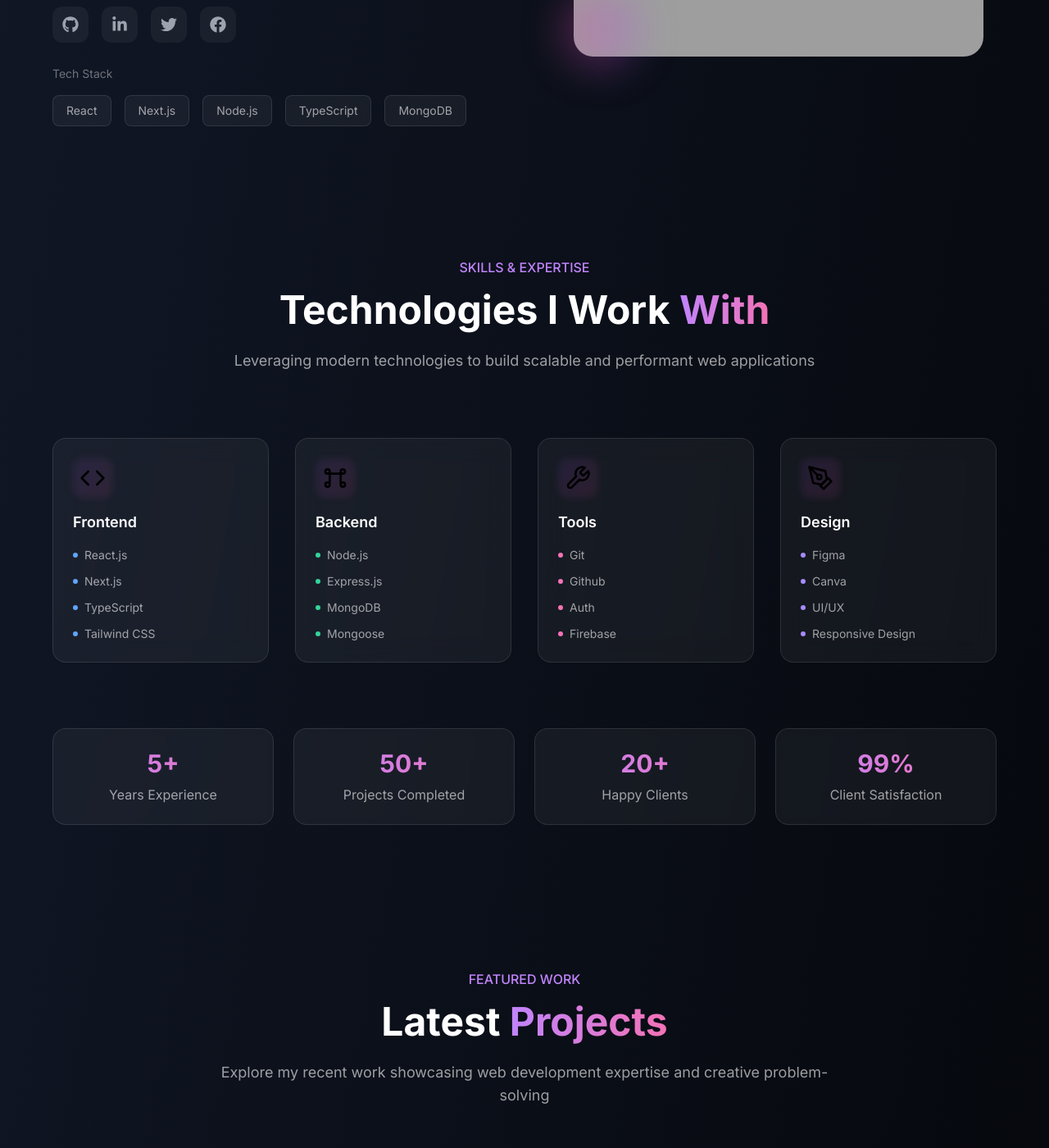
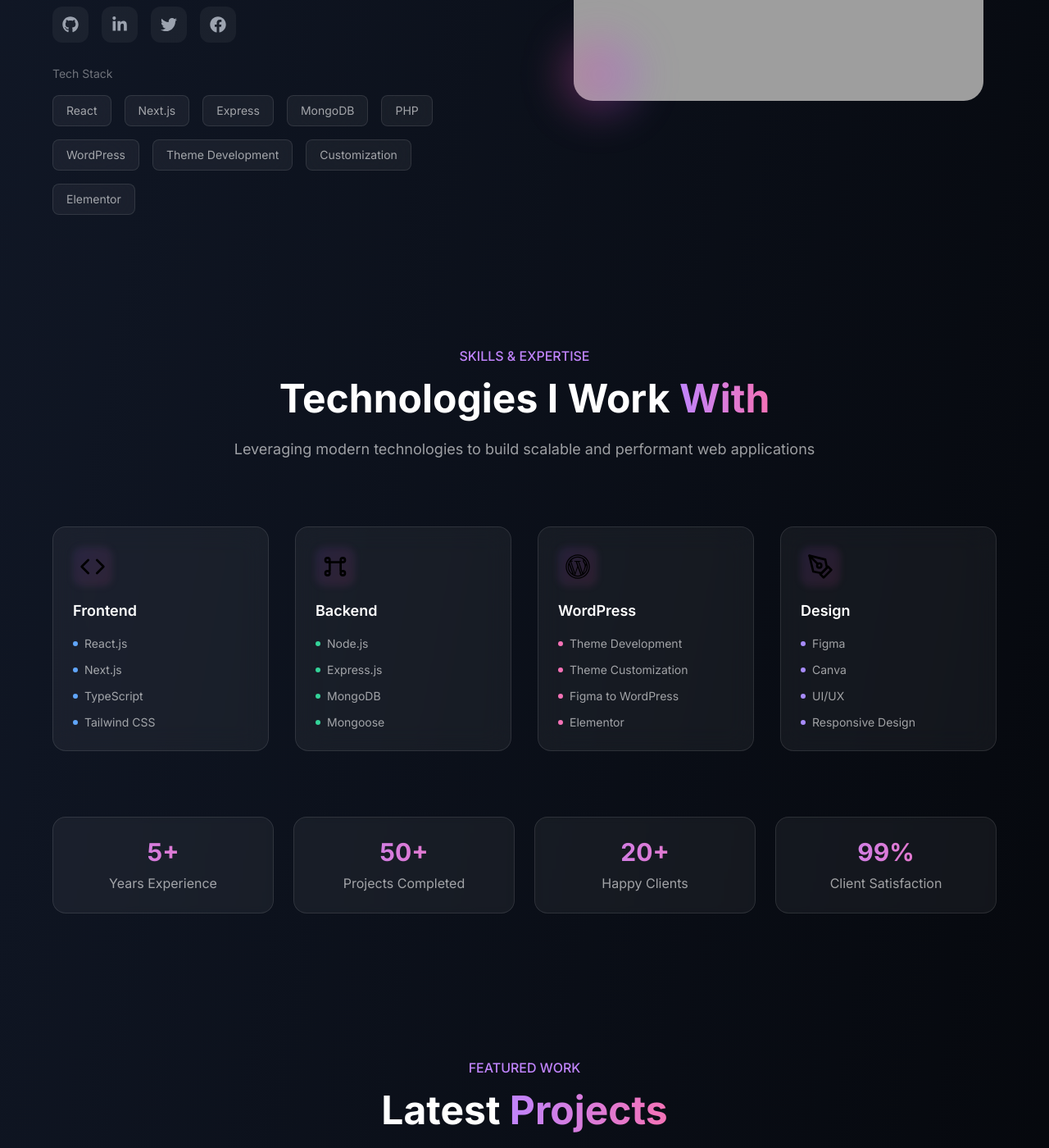
Before and after one commit to MdAthikhasan/My-Portfolio-Site, a Next.js app: page / in a window 1280 px wide. Shown: the part 660-2060 px from the top of the page at 82% size. Built offline with nearby package versions, Linux system fonts and the light colour scheme; grey boxes are pictures that could not be loaded.

Commit message:
Projects added

```diff
--- a/app/components/blog/BlogSidebar.js
+++ b/app/components/blog/BlogSidebar.js
@@ -40,7 +40,7 @@
     </p>
     <div className="flex gap-3">
       <a
-        href="https://github.com/jihad-hossain1"
+        href="https://github.com/MdAthikHasan"
         target="_blank"
         rel="noopener noreferrer"
         className="p-2 rounded-lg bg-white/5 hover:bg-white/10 transition-colors"
--- a/app/components/home/Hero/index.js
+++ b/app/components/home/Hero/index.js
@@ -94,16 +94,24 @@
             >
               <p className="text-sm text-white/40 mb-4">Tech Stack</p>
               <div className="flex flex-wrap gap-4">
-                {["React", "Next.js", "Node.js", "TypeScript", "MongoDB"].map(
-                  (tech, index) => (
+                {[
+                  "React",
+                  "Next.js",
+                  "Express",
+                  "MongoDB",
+                  "PHP",
+                  "WordPress",
+                  "Theme Development",
+                  "Customization",
+                  "Elementor",
+                ].map((tech, index) => (
                   <span
                     key={tech}
                     className="px-4 py-2 rounded-lg bg-white/5 text-white/60 text-sm border border-white/10 backdrop-blur-xl"
                   >
                     {tech}
                   </span>
-                  )
-                )}
+                ))}
               </div>
             </motion.div>
           </motion.div>
--- a/app/components/home/Projects/index.js
+++ b/app/components/home/Projects/index.js
@@ -1,22 +1,36 @@
 "use client";
+import { projects } from "@/app/constants/projects";
+import { AnimatePresence, motion } from "framer-motion";
+import Link from "next/link";
 import { useState } from "react";
-import { motion, AnimatePresence } from "framer-motion";
-import { projects } from "@/app/constants/projects";
+import Container from "../../ui/Container";
 import ProjectCard from "./ProjectCard";
-import Container from "../../ui/Container";
-import Link from "next/link";
 
 const Projects = () => {
   const [hoveredId, setHoveredId] = useState(null);
+  const [filter, setFilter] = useState("All"); // default category
+
+  // Filtered projects
+  const filteredProjects = projects.filter(
+    (project) =>
+      filter === "All" || project.stack?.toLowerCase() === filter.toLowerCase()
+  );
+
+  // Button style function
+  const getButtonClass = (category) =>
+    `px-4 py-2 rounded-xl font-medium transition-all duration-300 border ${
+      filter === category
+        ? "bg-gradient-to-r from-purple-500 to-pink-500 text-white border-transparent"
+        : "bg-white/10 text-white/70 border-white/20 hover:bg-white/20"
+    }`;
 
   return (
     <section className="relative py-20 overflow-hidden">
-      {/* Background Elements */}
+      {/* Background */}
       <div className="absolute inset-0 bg-gradient-to-br from-purple-500/5 to-pink-500/5 -z-10" />
-      {/* <div className="absolute inset-0 bg-[url('/grid.svg')] bg-center [mask-image:linear-gradient(180deg,white,rgba(255,255,255,0))] -z-10" /> */}
 
       <Container>
-        {/* Section Header */}
+        {/* Header */}
         <div className="max-w-3xl mx-auto text-center mb-16">
           <motion.p
             initial={{ opacity: 0, y: 20 }}
@@ -33,8 +47,40 @@
             transition={{ delay: 0.1 }}
             className="text-3xl md:text-4xl lg:text-5xl font-bold mb-6"
           >
-            Latest <span className="text-transparent bg-clip-text bg-gradient-to-r from-purple-400 to-pink-400">Projects</span>
+            Latest{" "}
+            <span className="text-transparent bg-clip-text bg-gradient-to-r from-purple-400 to-pink-400">
+              Projects
+            </span>
           </motion.h2>
+
+          {/* Category Buttons */}
+          <motion.div
+            initial={{ opacity: 0, y: 20 }}
+            whileInView={{ opacity: 1, y: 0 }}
+            viewport={{ once: true }}
+            transition={{ delay: 0.1 }}
+            className="flex items-center justify-center gap-4 mb-6"
+          >
+            <button
+              onClick={() => setFilter("MERN Stack")}
+              className={getButtonClass("MERN Stack")}
+            >
+              Mern
+            </button>
+            <button
+              onClick={() => setFilter("WordPress")}
+              className={getButtonClass("WordPress")}
+            >
+              WordPress
+            </button>
+            <button
+              onClick={() => setFilter("All")}
+              className={getButtonClass("All")}
+            >
+              All
+            </button>
+          </motion.div>
+
           <motion.p
             initial={{ opacity: 0, y: 20 }}
             whileInView={{ opacity: 1, y: 0 }}
@@ -42,14 +88,15 @@
             transition={{ delay: 0.2 }}
             className="text-white/60 text-lg"
           >
-            Explore my recent work showcasing web development expertise and creative problem-solving
+            Explore my recent work showcasing web development expertise and
+            creative problem-solving
           </motion.p>
         </div>
 
         {/* Projects Grid */}
         <div className="grid md:grid-cols-2 lg:grid-cols-3 gap-8">
           <AnimatePresence>
-            {projects.slice(0, 3).map((project, index) => (
+            {filteredProjects.slice(0, 3).map((project, index) => (
               <motion.div
                 key={project.id}
                 initial={{ opacity: 0, y: 20 }}
@@ -59,7 +106,10 @@
                 onHoverStart={() => setHoveredId(project.id)}
                 onHoverEnd={() => setHoveredId(null)}
               >
-                <ProjectCard project={project} isHovered={hoveredId === project.id} />
+                <ProjectCard
+                  project={project}
+                  isHovered={hoveredId === project.id}
+                />
               </motion.div>
             ))}
           </AnimatePresence>
--- a/app/constants/projects.js
+++ b/app/constants/projects.js
@@ -13,6 +13,7 @@
     title: "Sunnah Store",
     description: "Online Store for halal businesses",
     category: "web",
+    stack: "MERN Stack",
     image: images.projects.halalJibika,
     technologies: ["Next.js", "Tailwind", "AuthJs"],
     liveUrl: "https://e-coomerce-project.vercel.app/",
@@ -23,6 +24,7 @@
     title: "Institutional Website",
     description: "Information and services for students",
     category: "web",
+    stack: "MERN Stack",
     image: images.projects.eLearning,
     technologies: ["React", "Bootstrap"],
     liveUrl: "https://bou-university-design.vercel.app/",
@@ -33,6 +35,7 @@
     title: "Smart Invoice generator",
     description: "Generate professional invoices easily",
     category: "web",
+    stack: "MERN Stack",
     image: "https://i.postimg.cc/yNHvr4M7/invoice.png",
     technologies: ["React.js", "Tailwind CSS"],
     liveUrl: "https://smart-invoice-generator-tau.vercel.app/",
@@ -43,6 +46,7 @@
     title: "Task Management Todo app",
     description: "Application  for managing tasks and projects",
     category: "web",
+    stack: "MERN Stack",
     image:
       "https://encrypted-tbn0.gstatic.com/images?q=tbn:ANd9GcToOdMXwSSkScnMIPwA6y1MOeNcL9-3tTbj9ac6mlTTae-6xdClLJiMsdtWCNe7dNlhvZg&usqp=CAU",
     technologies: ["React", "Tailwind CSS"],
@@ -55,6 +59,7 @@
     title: "Personal Website",
     description: "personal portfolio website",
     category: "web",
+    stack: "MERN Stack",
     image:
       "https://market-resized.envatousercontent.com/previews/files/602725017/preview_01.jpg?w=590&h=300&cf_fit=crop&crop=top&format=auto&q=85&s=f39831e1ef4e912898524370d5c44efb1d2bffb4a830e0890331523745f64680",
     technologies: ["React", "Tailwind CSS"],
@@ -68,6 +73,7 @@
     title: "Dua page",
     description: "A dua page where practical muslim can read dua.",
     category: "frontend",
+    stack: "MERN Stack",
     image: "https://i.postimg.cc/9Q02RQ8M/duapage.png",
 
     technology: ["Next js", "Tailwind CSS"],
@@ -79,6 +85,7 @@
     title: "Roadmap app",
     description: "Modern roadmap-app for knowing user feedback.",
     category: "frontend",
+    stack: "MERN Stack",
     image: "https://i.postimg.cc/VLRs0Tz7/roadmap.png",
     technology: ["React", "Tailwind CSS"],
     liveUrl: "https://roadmapapp-front-end.vercel.app/",
@@ -89,9 +96,40 @@
     title: "Bank Website",
     description: "Bank platform focused on Practicing purpuse.",
     category: "web",
+    stack: "MERN Stack",
     image: "https://i.ibb.co/JzFRZ9p/bank-website.jpg",
     technologies: ["React.js", "Tailwind CSS"],
     liveUrl: "https://bank-app-pearl.vercel.app/",
     githubUrl: "https://github.com/MdAthikhasan/Bank-app-",
   },
+  {
+    id: 9,
+    title: "E-commerce Website",
+    description: "A modern e-commerce platform for online shopping.",
+    category: "web",
+    stack: "WordPress",
+    image: images.projects.halalJibika,
+    technologies: ["Elementor", "WooCommerce", "WordPress"],
+    liveUrl: "https://dev-newfresh.pantheonsite.io/",
+  },
+  {
+    id: 10,
+    title: "Portfolio Website",
+    description: "A personal portfolio to showcase  works.",
+    category: "web",
+    stack: "WordPress",
+    image: "https://i.postimg.cc/85gvpWDZ/rakib.png",
+    technologies: ["Elementor", "WordPress"],
+    liveUrl: "https://dev-raku-editz.pantheonsite.io/",
+  },
+  {
+    id: 11,
+    title: "Blog website",
+    description: "A blog website for sharing articles and insights.",
+    category: "web",
+    stack: "WordPress",
+    image: "https://i.postimg.cc/qqrn1Fr6/businessly.png",
+    technologies: ["Custom Theme", "PHP", " WordPress"],
+    liveUrl: "https://dev-my-custom-theme.pantheonsite.io/",
+  },
 ];
--- a/app/constants/skills.js
+++ b/app/constants/skills.js
@@ -22,14 +22,14 @@
     ],
   },
   {
-    title: "Tools",
-    icon: "/icons/skills/tools.svg",
+    title: "WordPress",
+    icon: "/icons/skills/wordpress.svg",
     color: "#F472B6", // pink
     skills: [
-      { name: "Git" },
-      { name: "Github" },
-      { name: "Auth" },
-      { name: "Firebase" },
+      { name: "Theme Development" },
+      { name: "Theme Customization" },
+      { name: "Figma to WordPress" },
+      { name: "Elementor" },
     ],
   },
   {
--- a/app/projects/page.js
+++ b/app/projects/page.js
@@ -1,22 +1,70 @@
-"use client"
-import { motion } from "framer-motion";
+"use client";
+import ProjectCard from "@/app/components/projects/ProjectCard";
 import Container from "@/app/components/ui/Container";
 import { projects } from "@/app/constants/projects";
-import ProjectCard from "@/app/components/projects/ProjectCard";
+import { motion } from "framer-motion";
+import { useState } from "react";
 
 const ProjectsPage = () => {
+  const [filter, setFilter] = useState("all");
+
+  // Filtered projects based on category
+  const filteredProjects = projects.filter((project) =>
+    filter === "all"
+      ? true
+      : project.stack.toLowerCase() === filter.toLowerCase()
+  );
+
   return (
     <main className="min-h-screen relative overflow-hidden py-10">
       <motion.div
         initial={{ opacity: 0, y: 20 }}
-      animate={{ opacity: 1, y: 0 }} >
+        animate={{ opacity: 1, y: 0 }}
+      >
         <Container>
           {/* Header Section */}
           <div className="max-w-4xl mx-auto text-center mb-12">
             <h1 className="text-5xl md:text-7xl font-bold mb-6">
               My
-            <span className="bg-gradient-to-r from-purple-500 via-red-400 to-pink-400 text-transparent bg-clip-text"> Projects</span>
+              <span className="bg-gradient-to-r from-purple-500 via-red-400 to-pink-400 text-transparent bg-clip-text">
+                {" "}
+                Projects
+              </span>
             </h1>
+            {/* Filter Buttons */}
+            <div className="flex justify-center gap-4 mb-6">
+              <button
+                onClick={() => setFilter("WordPress")}
+                className={`px-4 py-2 rounded-lg ${
+                  filter === "WordPress"
+                    ? "bg-purple-600 text-white"
+                    : "bg-gray-700 text-white/70"
+                }`}
+              >
+                WordPress
+              </button>
+              <button
+                onClick={() => setFilter("MERN Stack")}
+                className={`px-4 py-2 rounded-lg ${
+                  filter === "MERN Stack"
+                    ? "bg-purple-600 text-white"
+                    : "bg-gray-700 text-white/70"
+                }`}
+              >
+                Mern
+              </button>
+              <button
+                onClick={() => setFilter("all")}
+                className={`px-4 py-2 rounded-lg ${
+                  filter === "all"
+                    ? "bg-purple-600 text-white"
+                    : "bg-gray-700 text-white/70"
+                }`}
+              >
+                All
+              </button>
+            </div>
+
             <p className="text-white/60 text-lg leading-relaxed">
               Explore my recent web development projects and applications
             </p>
@@ -24,7 +72,7 @@
 
           {/* Projects Grid */}
           <div className="grid md:grid-cols-2 lg:grid-cols-3 gap-6 md:gap-8">
-          {projects.map((project) => (
+            {filteredProjects.map((project) => (
               <ProjectCard key={project.id} project={project} />
             ))}
           </div>
```
Also changed, not shown: public/icons/skills/wordpress.svg (added). Lines whose indentation alone changed are shown as unchanged.
